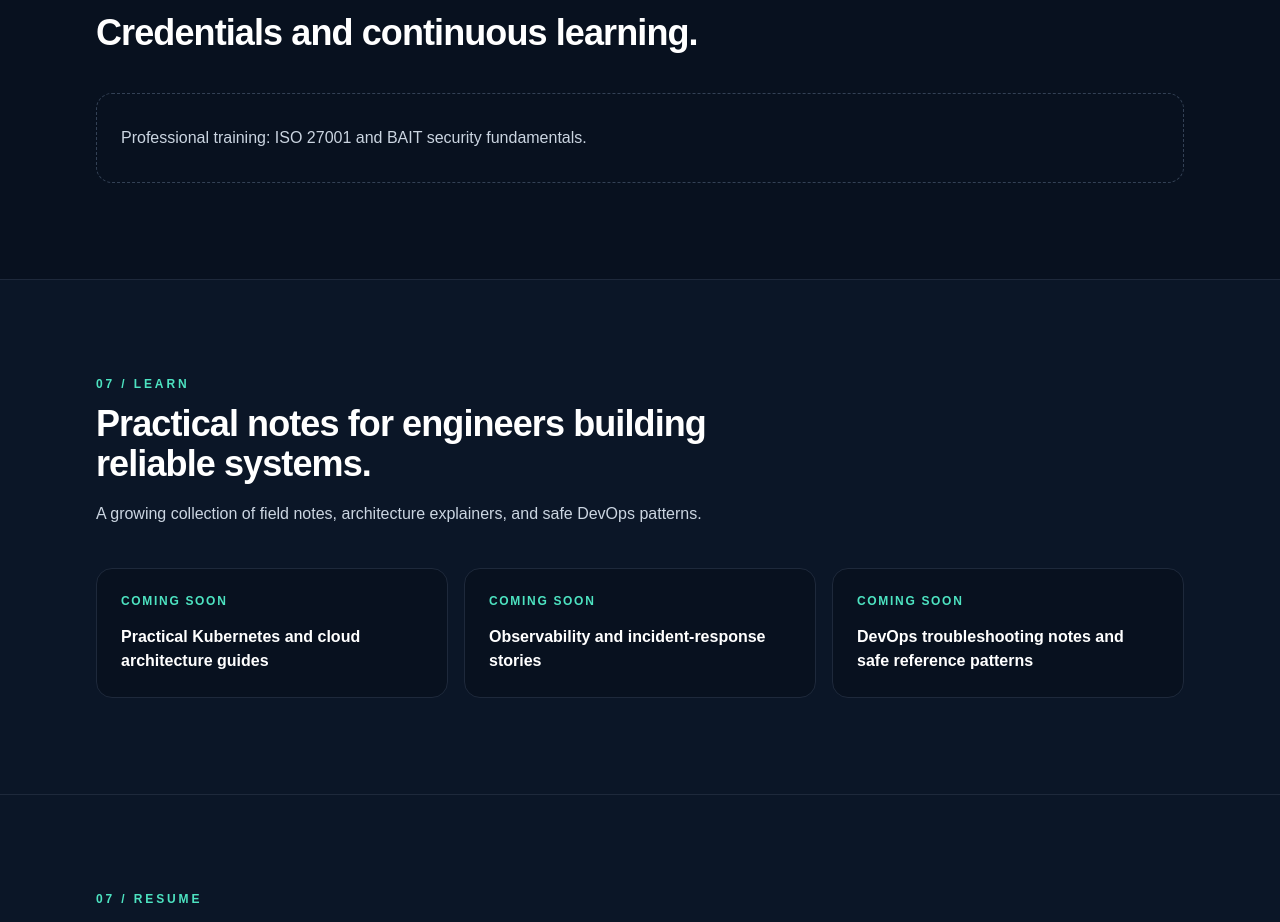
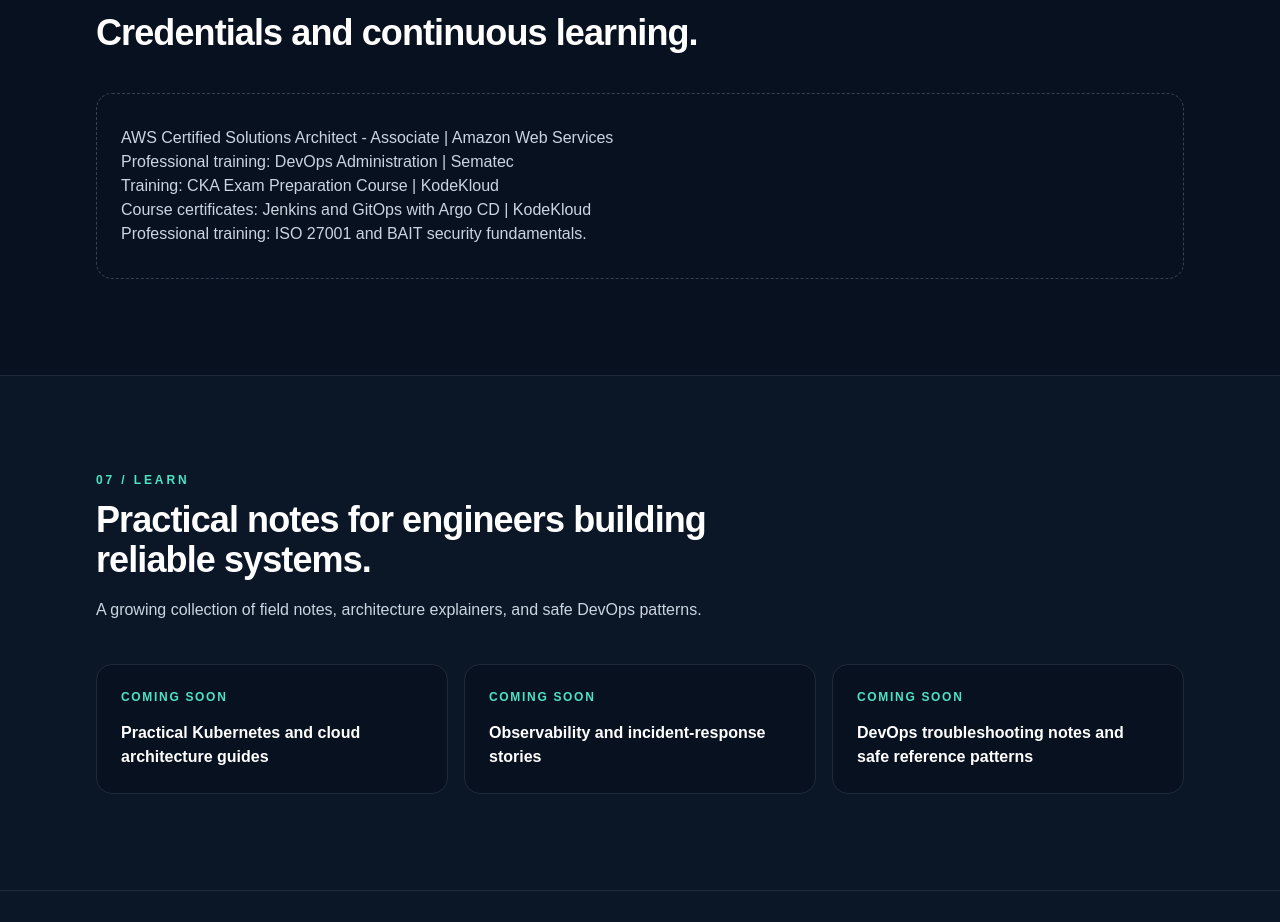
Before and after one commit to erfanehsanii/devops-portfolio, a Next.js app: page / in a window 1280 px wide. Shown: the part 6440-7362 px from the top of the page. Built offline with nearby package versions, Linux system fonts and the light colour scheme.

Commit message:
feat: add verified certifications and training

```diff
--- a/src/data/portfolio.ts
+++ b/src/data/portfolio.ts
@@ -128,5 +128,5 @@
       outcome: "Structured, searchable Windows observability without exposing internal systems or identifiers.",
     },
   ],
-  certifications: ["Professional training: ISO 27001 and BAIT security fundamentals."],
+  certifications: ["AWS Certified Solutions Architect - Associate | Amazon Web Services", "Professional training: DevOps Administration | Sematec", "Training: CKA Exam Preparation Course | KodeKloud", "Course certificates: Jenkins and GitOps with Argo CD | KodeKloud", "Professional training: ISO 27001 and BAIT security fundamentals."],
 };
```
